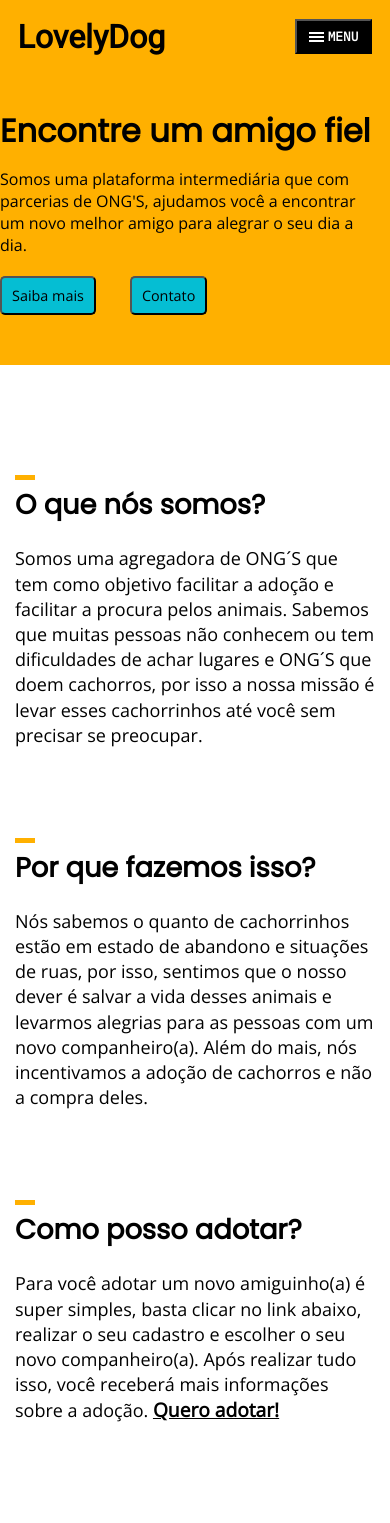
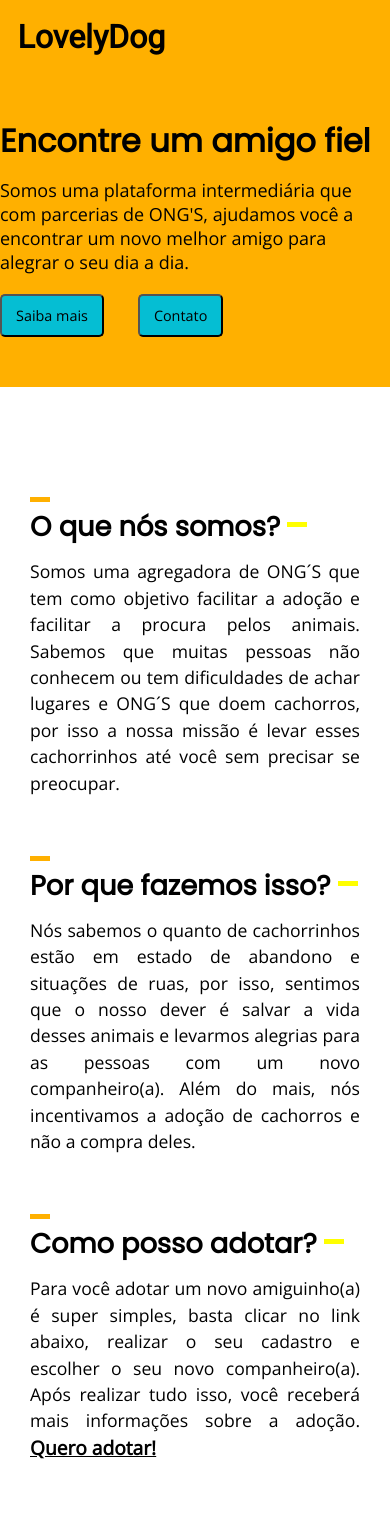
Before and after one commit to DevJR10/lovelydogs.github.io, a PHP site: page / in a window 390 px wide. Before the commit the page ends 1422 px from the top, so only its background shows below. Run offline with PHP 8.4, Linux system fonts and the light colour scheme.

Commit message:
ahsbfhsfg

```diff
--- a/css/header.css
+++ b/css/header.css
@@ -33,8 +33,21 @@ header a::after{
    transition: width 0.3s;
 }
 
+header #home::after{
+   content: "";
+   position: absolute;
+   display: block;
+   background-color: #111111;
+   height: 2px;
+   width: 100%;
+}
+
 header a:hover::after{
    width: 100%;
+}
+
+header a:hover + header #home::after{
+   width: 0;
 }
 
 .menu-mobile{
--- a/css/home.css
+++ b/css/home.css
@@ -6,6 +6,7 @@
 }
 
 .home-layout{
+   justify-content: space-between;
    gap: 0 70px;
 }
 
@@ -62,43 +63,46 @@
    max-width: 600px;
    object-fit: cover;
    object-position: top;
-   align-self: flex-end;
-}
-
-#mulher-dog{
-   display: none;
 }
 
 @media(max-width:1200px){
+   .home-layout{
+      gap: 0;
+      align-items: flex-end !important;
+   }
    .amiguinho{
       padding-top: 30px;
    }
    .home-layout img{
-      width: 500px;
-      height: 500px;
+      width: 470px;
+      height: 470px;
      }
      .amiguinho h1{
-      font-size: 4rem;
-   }
-   .amiguinho span{
-      display: none;
+      font-size: 3.7rem;
    }
    .home-layout p{
       font-size: 1.125rem;
       max-width: 40ch;
       margin: 0;
    }
+   .home-layout img{
+      justify-self: end;
+   }
 }
 
 @media(max-width:1000px){
    .home-layout{
-      gap: 0 10px;
+      gap: 0 60px;
+   }
+   .amiguinho{
+      padding-top: 40px;
    }
    .home-layout img{
       width: 420px;
       height: 450px;
+      grid-column: 2;
       align-self: flex-end;
-      justify-self: end;
+      justify-self: flex-end;
    }
    .amiguinho h1{
       font-size: 3rem;
@@ -113,7 +117,7 @@
 @media (max-width:900px){
    .home-layout{
       margin-bottom: 110px;
-      grid-template-columns: 1fr !important;
+      grid-template-columns: 1fr;
    }
    .amiguinho{
       padding-bottom: 100px;
@@ -121,13 +125,28 @@
    .amiguinho h1{
       width: auto;
    }
+   .home-layout img{
+      width: 370px;
+      height: 400px;
+   }
+}
 
+@media (max-width:800px){
+   .principal{
+      margin-bottom: 60px;
+   }
+   .home-layout{
+      display: block !important;
+   }
    .home-layout img{
       display: none;
    }
 }
 
 @media(max-width:600px){
+   .amiguinho{
+      padding-bottom: 50px;
+   }
    .amiguinho h1{
       font-size: 2.5rem;
    }
@@ -137,13 +156,13 @@
    }
 
    .botoes-amiguinho button{
-      padding: 8px 20px;
+      padding: 10px 20px;
    }
 }
 
 @media (max-width:450px){
-   .amiguinho{
-      padding-bottom: 50px;
+   .principal{
+      margin-bottom: 60px;
    }
    .amiguinho h1{
       width: auto;
@@ -152,36 +171,14 @@
    }
    .amiguinho p{
       width: auto;
-      font-size: 1rem;
+      font-size: 1.125rem;
    }
    .menu-mobile{
-      font-size: 0.8rem;
+      font-size: 1rem;
    }
    .botoes-amiguinho button{
       align-items: flex-start;
       font-size: 0.9rem;
-      padding: 8px 10px;
+      padding: 10px 14px;
    }
 }
-
-/* @media (max-width:370px){
-   .botoes-amiguinho{
-      display: flex;
-      justify-content: space-between;
-   }
-
-   .botoes-amiguinho button{
-      padding: 5px 15px;
-   }
-}
-
-@media (max-width:350px){
-   .botoes-amiguinho{
-      display: flex;
-      justify-content: space-between;
-   }
-
-   .botoes-amiguinho button{
-      padding: 5px 10px;
-   }
-} */
--- a/css/sobre.css
+++ b/css/sobre.css
@@ -15,7 +15,7 @@
 }
 
 .sobre-texto p{
-   line-height: 1.4;
+   line-height: 1.5;
 }
 
 .sobre-grid img{
@@ -76,36 +76,43 @@
    transform: translate3d(0,0,0);
 }
 @media(max-width:1000px){
-   .sobre-nos{
-      margin-top: 30px;
-   }
-
    .sobre-texto h2{
-      font-size: 2rem !important;
+      font-size: 2rem;
+      margin-bottom: 12px;
    }
 
    .sobre-texto p{
-      font-size: 1.125rem !important;
-   }
-
-   .como-posso-adotar{
-      align-items: center;
+      font-size: 1.125rem;
    }
 }
 
 @media (max-width:850px){
    .sobre-nos{
-      margin-bottom: 90px;
+      margin-bottom: 50px;
    }
 
    .sobre-grid{
       margin: 50px 0 0 0;
       grid-template-columns: 1fr;
+      display: block !important;
       padding: 0 15px 0 15px;
+   }
+
+   .texto{
+      display: block;
+      text-align: center;
+      padding: 0 15px;
+      max-width: 1100px;
+      margin: 0 auto;
    }
 
    .sobre-texto h2{
       max-width: 750px;
+      margin-bottom: 10px;
+   }
+
+   .sobre-texto p{
+      text-align: justify;
    }
 
    .sobre-grid h2::before{
@@ -120,6 +127,18 @@
       margin-bottom: 4px;
    }
 
+   .sobre-grid h2::after{
+      content: '';
+      width: 20px;
+      height: 5px;
+      position: relative;
+      bottom: 5px;
+      background-color: yellow;
+      display: inline-block;
+      margin-left: 7px;
+      margin-bottom: 4px;
+   }
+
    .sobre-grid img{
       display: none;
    }
@@ -127,26 +146,25 @@
 
 @media(max-width:800px){
    .sobre-nos h2{
-      width: max-content !important;
-      font-size: 2rem !important;
+      font-size: 2rem;
    }
-
-   .sobre-nos p{
-      width: auto !important;
+   .sobre-texto p{
+      margin: 0 auto;
    }
 }
 
 @media(max-width:650px){
    .sobre-nos{
-      top: -60px;
+      margin-bottom: 60px;
    }
 
    .sobre-nos h2{
-      font-size: 2rem;
+      font-size: 1.8rem;
    }
 
    .sobre-nos p{
-      font-size: 1.1rem;
+      text-align: justify;
+      font-size: 1.125rem;
    }
 }
 
@@ -161,11 +179,13 @@
       display: block;
       margin-right: 7px;
    }
+   .texto p{
+      text-align: justify;
+      font-size: 1.1rem;
+   }
    .sobre-texto h2{
-      font-size: 1.7rem !important;
-   }
-   .sobre-texto p{
-      width: auto;
-      font-size: 1.125rem !important;
+      width: max-content;
+      text-align: start;
+      font-size: 1.7rem;
    }
 }
--- a/index.html
+++ b/index.html
@@ -22,7 +22,6 @@
                </ul>
             </nav>
 
-            <button class="menu-mobile">Menu</button>
         </div>
     </header>
 
@@ -47,8 +46,8 @@
          <div class="grid-padrao sobre-grid">
             <img src="imgs/dog curioso.jpg" alt="">
 
-               <div class="sobre-texto o-que-somos-texto somos-scroll">
-                  <h2>O que nós somos?</h2>
+               <div class="sobre-texto texto o-que-somos-texto somos-scroll">
+                  <h2 id="titulo">O que nós somos?</h2>
                   <p>Somos uma agregadora de ONG´S que tem como objetivo facilitar a adoção e facilitar a procura pelos animais. Sabemos que muitas pessoas não conhecem ou tem dificuldades de achar lugares e ONG´S que doem cachorros, por isso a nossa missão é levar esses cachorrinhos até você sem precisar se preocupar.</p>
                </div>
             </div>
@@ -58,7 +57,7 @@
 
             <div class="grid-padrao sobre-grid porque-fazemos-isso">
 
-               <div class="sobre-texto porque-scroll">
+               <div class="sobre-texto texto porque-scroll">
                   <h2>Por que fazemos isso?</h2>
                   <p>Nós sabemos o quanto de cachorrinhos estão em estado de abandono e situações de ruas, por isso, sentimos que o nosso dever é salvar a vida desses animais e levarmos alegrias para as pessoas com um novo companheiro(a). Além do mais, nós incentivamos a adoção de cachorros e não a compra deles.</p>
                </div>
@@ -73,7 +72,7 @@
 
             <img src="imgs/dog como-adotar.jpg" alt="">
 
-            <div class="sobre-texto adotar-scroll">
+            <div class="sobre-texto texto adotar-scroll">
                <h2>Como posso adotar?</h2>
                <p>Para você adotar um novo amiguinho(a) é super simples, basta clicar no link abaixo, realizar o seu cadastro e escolher o seu novo companheiro(a). Após realizar tudo isso, você receberá mais informações sobre a adoção. <a class="quero-adotar" href="formcliente.html">Quero adotar!</a></p>
             </div>
--- a/js/script.js
+++ b/js/script.js
@@ -1,6 +1,4 @@
-
-
-//Rolagem suave
+//Scroll suave
 const linksInternos = document.querySelectorAll('.menu nav a[href^="#"]')
 
 function scrollSobre(event){
@@ -17,42 +15,7 @@ linksInternos.forEach((link) => {
     link.addEventListener('click', scrollSobre);
 });
 
-
-
-//Modal
-// const botaoAbrir = document.querySelector('[data-modal="abrir"]');
-//   const botaoFechar = document.querySelector('[data-modal="fechar"]');
-//   const containerModal = document.querySelector('[data-modal="container"]');
-
-//   if(botaoAbrir && botaoFechar && containerModal) {
-
-//     function toggleModal(event) {
-//       event.preventDefault();
-//       containerModal.classList.toggle('ativo');
-//     }
-//     function cliqueForaModal(event) {
-//       if(event.target === this) {
-//         toggleModal(event);
-//       }
-//     }
-
-//     botaoAbrir.addEventListener('click', toggleModal);
-//     botaoFechar.addEventListener('click', toggleModal);
-//     containerModal.addEventListener('click', cliqueForaModal);
-//   }
-
-
-//   const botao = document.querySelector('.active-mobile')
-//    const lista = document.querySelector('#lista-menu')
-
-//    function abrirMenu(){
-//       lista.classList.toggle('ativo')
-//    }
-
-//    botao.addEventListener('click', abrirMenu)
-
-
-
+//Animação ao scroll = Quem Somos
 const sectionQuemSomos = document.querySelectorAll('.somos-scroll')
 const windowMetade = window.innerHeight * 0.85
 
@@ -67,6 +30,23 @@ function scroll(){
 }
 window.addEventListener('scroll', scroll)
 
+//Animação ao scroll = Por que fazemos isso
+const sectionPqFazemos = document.querySelectorAll('.porque-scroll')
+const windowFazemos = window.innerHeight * 0.9
+
+function scrollPorque(){
+   sectionPqFazemos.forEach((item) => {
+        const alturaSectionSomos = item.getBoundingClientRect().top
+        const somaSectionSomos = (alturaSectionSomos - windowFazemos) <= 0
+        if (somaSectionSomos){
+            item.classList.add('ativo-porque')
+        }
+    })
+}
+window.addEventListener('scroll', scrollPorque)
+
+
+//Animação ao scroll = Adotar
 const sectionAdotar = document.querySelectorAll('.adotar-scroll')
 const windowAdotar = window.innerHeight * 0.9
 
@@ -80,17 +60,3 @@ function scrollAdotar(){
     })
 }
 window.addEventListener('scroll', scrollAdotar)
-
-const sectionPqFazemos = document.querySelectorAll('.porque-scroll')
-const windowFazemos = window.innerHeight * 0.9
-
-function scrollPorque(){
-   sectionPqFazemos.forEach((item) => {
-        const alturaSectionSomos = item.getBoundingClientRect().top
-        const somaSectionSomos = (alturaSectionSomos - windowFazemos) <= 0
-        if (somaSectionSomos){
-            item.classList.add('ativo-porque')
-        }
-    })
-}
-window.addEventListener('scroll', scrollPorque)
```
